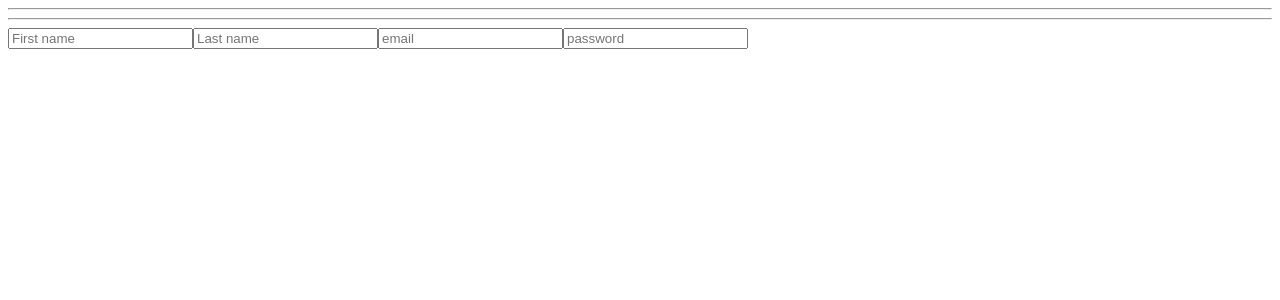
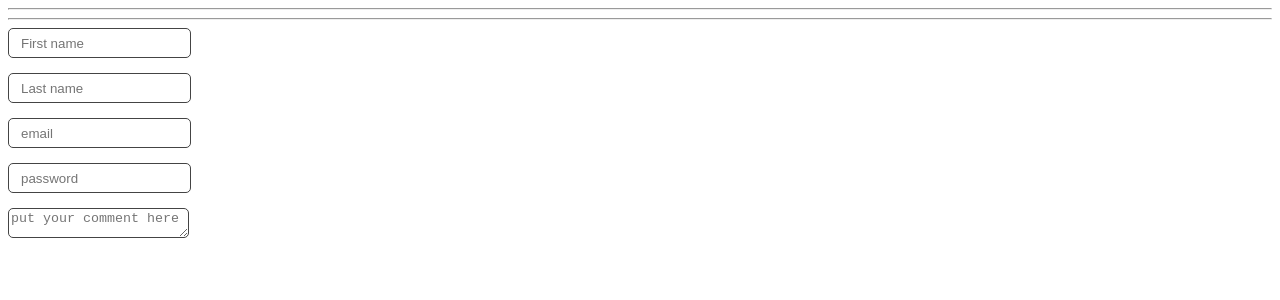
Before and after one commit to KingWahid/Learn-react-basic, a React (Vite) app: page / in a window 1280 px wide. Shown: the top 300 px of the page. Built offline with nearby package versions, Linux system fonts and the light colour scheme.

Commit message:
Learn contorlled component

```diff
--- a/src/BasicPraktik/Form/Form.jsx
+++ b/src/BasicPraktik/Form/Form.jsx
@@ -1,11 +1,12 @@
 import React, { useState } from 'react'
-
+import './form.css'
 export default function Form() {
     const [dataform, setDataForm] = useState({
         firstname: "",
         lastname: "",
         email: "",
-        password: ""
+        password: "",
+        comment: ""
     })
     console.log(dataform)
     function handleChange(event){
@@ -19,30 +20,40 @@ export default function Form() {
 
   return (
 
-        <form>
+        <form className='form'>
             <input
                 type="text"
                 placeholder='First name'
                 onChange={handleChange}
                 name="firstname"
+                value={dataform.firstname}
             />
             <input
                 type="text"
                 placeholder='Last name'
                 onChange={handleChange}
                 name="lastname"
+                value={dataform.lastname}
             />
             <input
                 type="text"
                 placeholder='email'
                 onChange={handleChange}
                 name="email"
+                value={dataform.email}
             />
             <input
                 type="text"
                 placeholder='password'
                 onChange={handleChange}
                 name="password"
+                value={dataform.password}
+            />
+            <textarea
+                value={dataform.comment}
+                onChange={handleChange}
+                name="comment"
+                placeholder='put your comment here'
             />
         </form>
 
--- a/src/BasicPraktik/Form/form.css
+++ b/src/BasicPraktik/Form/form.css
@@ -0,0 +1,26 @@
+*{
+    box-sizing: border-box;
+}
+
+.body{
+    margin: 0;
+}
+
+
+input{
+    display: block;
+    margin-bottom: 15px;
+    height: 30px;
+    border: 1px solid #444;
+    border-radius: 5px;
+    text-indent: 10px;
+}
+
+textarea{
+    display: block;
+    margin-bottom: 15px;
+    height: 30px;
+    border: 1px solid #444;
+    border-radius: 5px;
+
+}
```
